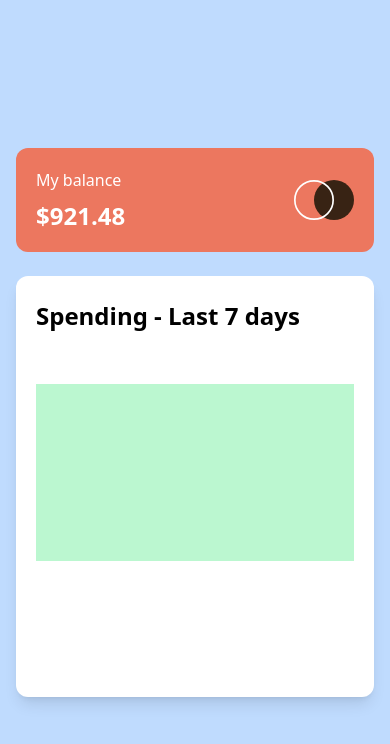
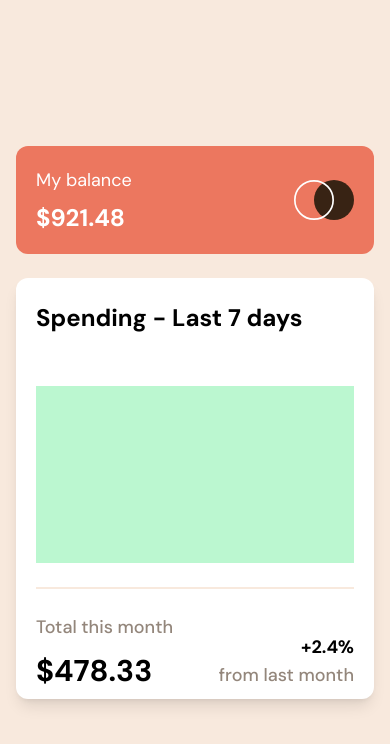
Before and after one commit to DeyanTopalov/expenses_chart, a Next.js app: page / in a window 390 px wide. Shown: the top 744 px of the page. Built offline with nearby package versions, Linux system fonts and the light colour scheme.

Commit message:
mobile layout

```diff
--- a/app/layout.tsx
+++ b/app/layout.tsx
@@ -15,9 +15,9 @@ export default function RootLayout({
   return (
     <html lang="en">
       <body
-        className={`${dmSans.className}text-lg bg-clr-cream grid h-svh w-svw place-content-center gap-0 antialiased md:h-screen md:w-full`}
+        className={`${dmSans.className} bg-clr-cream grid h-svh w-svw place-content-center gap-0 text-lg antialiased md:h-screen md:w-full`}
       >
-        <main className="grid h-svh w-svw place-items-center bg-blue-200 px-4 md:max-w-[90rem]">
+        <main className="grid h-svh w-svw place-items-center px-4 md:max-w-[90rem]">
           {children}
         </main>
       </body>
--- a/components/card.tsx
+++ b/components/card.tsx
@@ -3,10 +3,15 @@ import Footer from "./footer";
 const Card = ({ className }: classNameProps) => {
   return (
     <div className={className}>
-      <h2 className="text-2xl font-bold">Spending - Last 7 days</h2>
-      <div className="chart mt-[3.25rem] h-[177px] w-full bg-green-200"></div>
+      <div className="border-clr-cream border-b-2 pb-6">
+        <h2 className="text-2xl font-bold">Spending - Last 7 days</h2>
+        <div className="chart mt-[3.25rem] h-[177px] w-full bg-green-200"></div>
+      </div>
+      <Footer className="mt-6 flex items-end justify-between" />
     </div>
   );
 };
 
 export default Card;
+
+// add desktop layout
--- a/components/footer.tsx
+++ b/components/footer.tsx
@@ -1,7 +1,25 @@
 import React from "react";
+import { formatCurrency, cardFinancials } from "@lib/utils";
 
-const Footer = ({ children }: childrenProps) => {
-  return <div>{children}</div>;
+const Footer = ({ className }: classNameProps) => {
+  return (
+    <div className={className}>
+      <div className="grid gap-3">
+        <p className="text-clr-brown-600 font-medium">Total this month</p>
+        <p>
+          <span className="text-3xl font-bold">
+            {formatCurrency(cardFinancials.monthSpent)}
+          </span>
+        </p>
+      </div>
+      <div className="text-end">
+        <p>
+          <span className="font-bold">{cardFinancials.monthOverMonth}</span>
+        </p>
+        <p className="text-clr-brown-600 font-medium">from last month</p>
+      </div>
+    </div>
+  );
 };
 
 export default Footer;
```
Also changed, not shown: public/data.json (added, +30 -0 lines).
